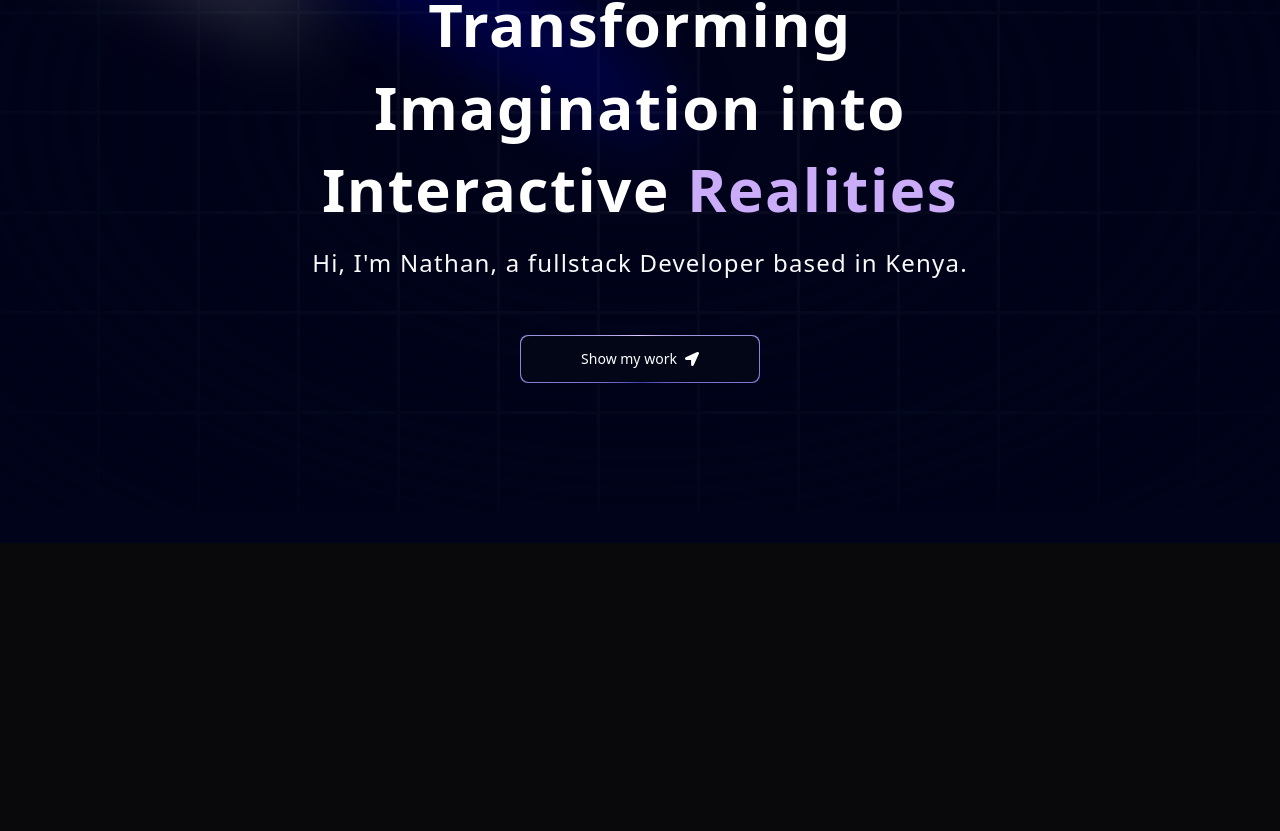
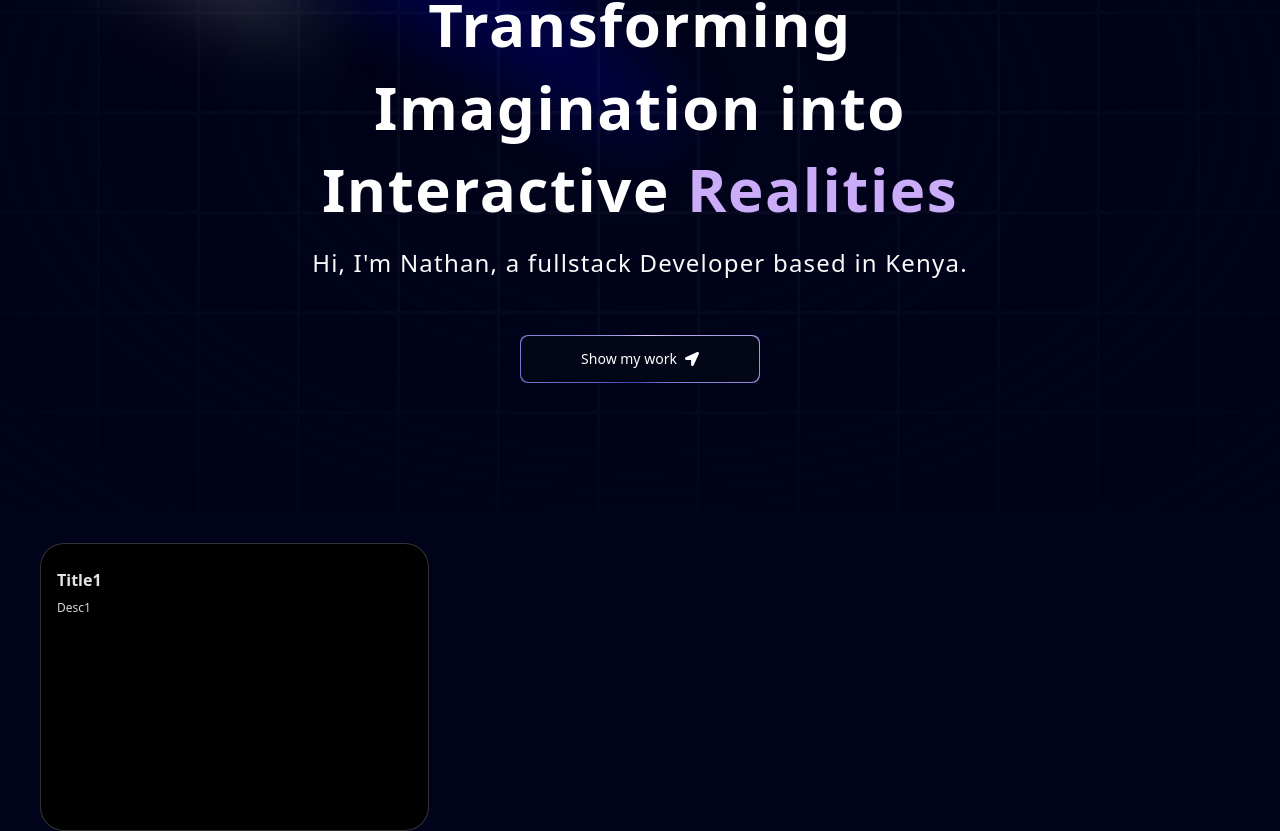
Before and after one commit to Nathan-Mwai/portfolio, a Next.js app: page / in a window 1280 px wide. Shown: the part 289-1120 px from the top of the page. Before the commit the page ends 832 px from the top, so only its background shows below. Built offline with nearby package versions, Linux system fonts and the light colour scheme.

Commit message:
initial setup of my about is ok now moving on to adding some data

```diff
--- a/app/page.tsx
+++ b/app/page.tsx
@@ -1,3 +1,4 @@
+import Grid from "@/components/Grid";
 import Hero from "@/components/Hero";
 import { FloatingNav } from "@/components/ui/FloatingNav";
 import { FaHome } from "react-icons/fa";
@@ -10,6 +11,7 @@ export default function Home() {
           {name: 'Home', link: '/', icon: <FaHome/>}
         ]}/>
         <Hero/>
+        <Grid/>
       </div>
     </main>
   );
--- /dev/null
+++ b/components/Grid.tsx
@@ -0,0 +1,23 @@
+import React from "react";
+import { BentoGrid, BentoGridItem } from "./ui/BentoGrid";
+
+const Grid = () => {
+  return (
+    <section id="about">
+      <BentoGrid>
+        {[
+          { id:1, title: "Title1", description:'Desc1'},
+        ].map((item)=>(
+            <BentoGridItem
+            id={item.id}
+            key={item.id}
+            title={item.title}
+            description={item.description}
+            />
+        ))}
+      </BentoGrid>
+    </section>
+  );
+};
+
+export default Grid;
--- /dev/null
+++ b/components/ui/BentoGrid.tsx
@@ -0,0 +1,56 @@
+import { cn } from "@/lib/utils";
+
+export const BentoGrid = ({
+  className,
+  children,
+}: {
+  className?: string;
+  children?: React.ReactNode;
+}) => {
+  return (
+    <div
+      className={cn(
+        "grid md:auto-rows-[18rem] grid-cols-1 md:grid-cols-3 gap-4 max-w-7xl mx-auto ",
+        className
+      )}
+    >
+      {children}
+    </div>
+  );
+};
+
+export const BentoGridItem = ({
+  className,
+  title,
+  description,
+  header,
+  icon,
+  id,
+}: {
+  className?: string;
+  title?: string | React.ReactNode;
+  description?: string | React.ReactNode;
+  header?: React.ReactNode;
+  icon?: React.ReactNode;
+  id: number
+}) => {
+  return (
+    <div
+      className={cn(
+        "row-span-1 rounded-3xl relative group/bento hover:shadow-xl transition duration-200 shadow-input dark:shadow-none p-4 dark:bg-black dark:border-white/[0.2] bg-white border border-transparent justify-between flex flex-col space-y-4 border-red-500",
+        className
+      )}
+    >
+      {header}
+      <div className="group-hover/bento:translate-x-2 transition duration-200">
+        {icon}
+        <div className="font-sans font-bold text-neutral-600 dark:text-neutral-200 mb-2 mt-2">
+          {title}
+        </div>
+        <div className="font-sans font-normal text-neutral-600 text-xs dark:text-neutral-300">
+          {description}
+        </div>
+      </div>
+    </div>
+  );
+};
```
